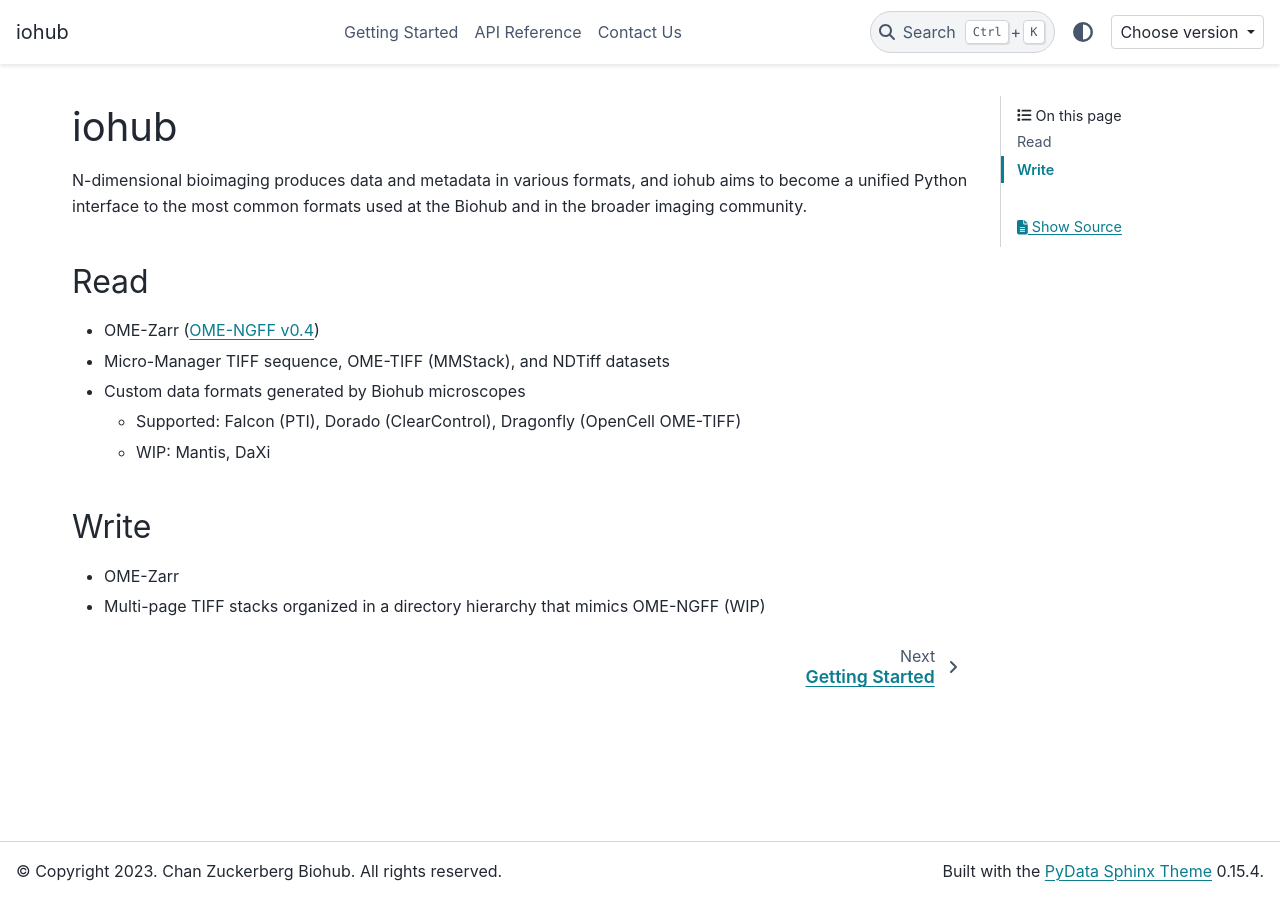
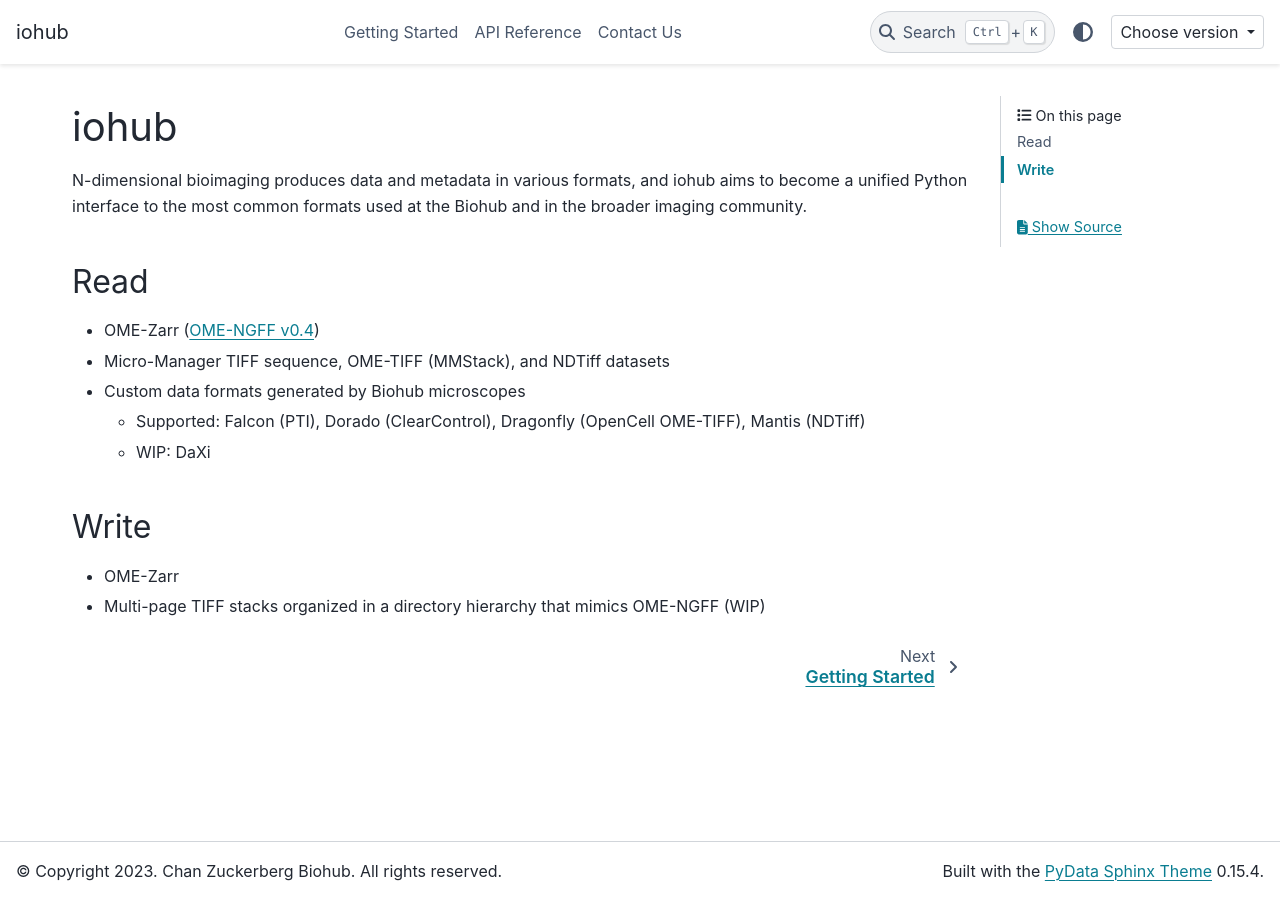
Before and after one commit to czbiohub-sf/iohub, a Sphinx documentation site: the page built from docs/source/index.rst, in a window 1280 px wide. Built offline with Sphinx 7.4.7 and the PyData theme 0.15.4, drawn with Linux system fonts in a browser that asks for light colours; pages that are not in the unit, such as notebooks, are missing from menus; the version number could not be read and is left out.

Commit message:
label mantis as supported

```diff
--- a/docs/source/index.rst
+++ b/docs/source/index.rst
@@ -15,9 +15,9 @@ Read
 
 - Custom data formats generated by Biohub microscopes
 
-  - Supported: Falcon (PTI), Dorado (ClearControl), Dragonfly (OpenCell OME-TIFF)
+  - Supported: Falcon (PTI), Dorado (ClearControl), Dragonfly (OpenCell OME-TIFF), Mantis (NDTiff)
 
-  - WIP: Mantis, DaXi
+  - WIP: DaXi
 
 Write
 -----
```
Also changed, not shown: README.md (+2 -2 lines).
